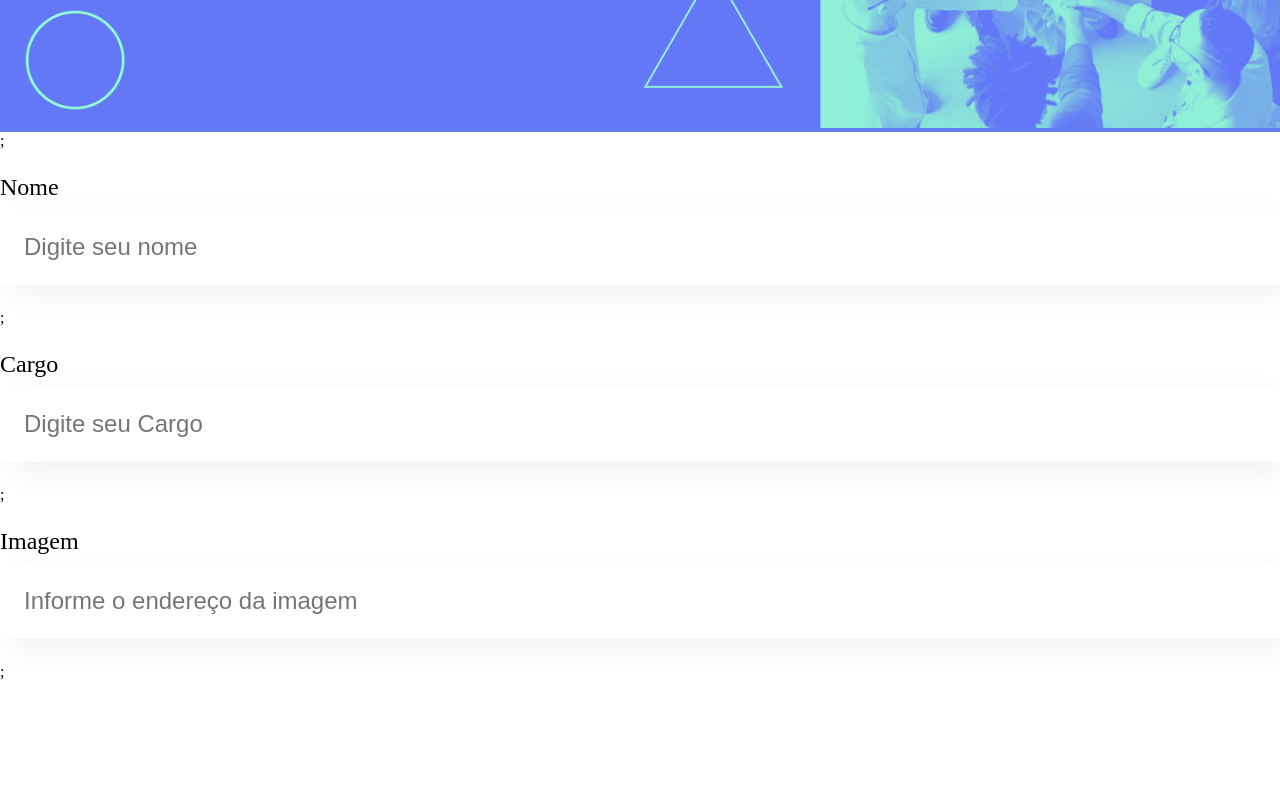
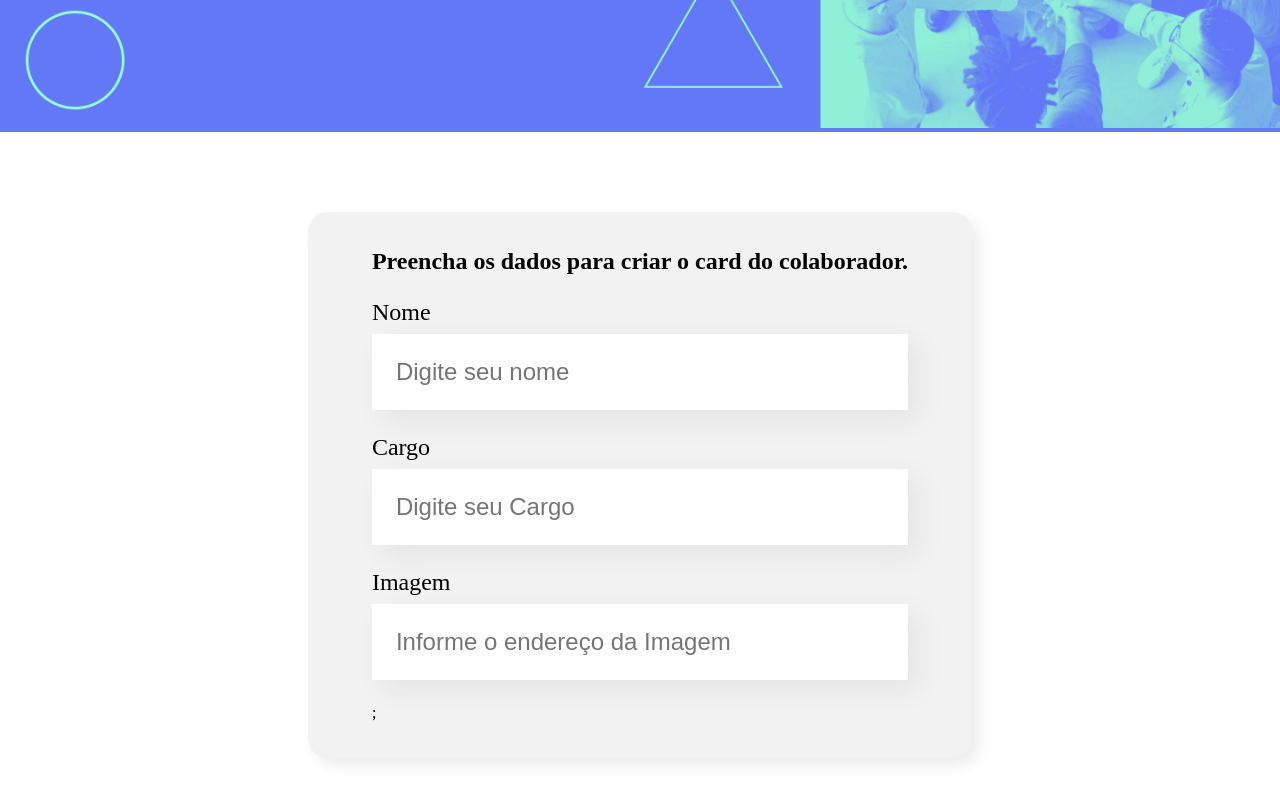
Before and after one commit to Vittor-Emanoel/Organo, a React (Create React App) app: page / in a window 1280 px wide. Shown: the part 366-1166 px from the top of the page. Before the commit the page ends 1047 px from the top, so only its background shows below. Built offline with nearby package versions, Linux system fonts and the light colour scheme.

Commit message:
Card Criado

```diff
--- a/src/App.js
+++ b/src/App.js
@@ -1,14 +1,12 @@
 import "./App.css";
 import Banner from "./componentes/Banner/index.js";
-import CampoTexto from "./componentes/CampoTexto/index.js";
+import Formulario from "./componentes/Formulario";
 
 function App() {
   return (
     <>
-      <Banner />;
-      <CampoTexto label="Nome" placeholder="Digite seu nome" />;
-      <CampoTexto label="Cargo" placeholder="Digite seu Cargo" />;
-      <CampoTexto label="Imagem" placeholder="Informe o endereço da imagem" />;
+      <Banner />
+      <Formulario />
     </>
   );
 }
--- /dev/null
+++ b/src/componentes/Formulario/Formulario.css
@@ -0,0 +1,13 @@
+.formulario {
+  display: flex;
+  justify-content: center;
+  margin: 80px 0px;
+}
+
+.formulario form {
+  max-width: 80%;
+  background-color: #f2f2f2;
+  border-radius: 20px;
+  padding: 36px 64px;
+  box-shadow: 7px 7px 15px rgba(0, 0, 0, 0.08);
+}
--- /dev/null
+++ b/src/componentes/Formulario/index.js
@@ -0,0 +1,18 @@
+import CampoTexto from "../CampoTexto";
+import "./Formulario.css";
+
+const Formulario = () => {
+  return (
+    <section className="formulario">
+      <form>
+        <h2>Preencha os dados para criar o card do colaborador.</h2>
+        <CampoTexto label="Nome" placeholder="Digite seu nome" />
+        <CampoTexto label="Cargo" placeholder="Digite seu Cargo" />
+        <CampoTexto label="Imagem" placeholder="Informe o endereço da Imagem" />
+        ;
+      </form>
+    </section>
+  );
+};
+
+export default Formulario;
--- a/src/index.js
+++ b/src/index.js
@@ -1,6 +1,6 @@
 import React from "react";
 import ReactDOM from "react-dom/client";
-import App from "./App";
+import App from "./App.js";
 
 const root = ReactDOM.createRoot(document.getElementById("root"));
 root.render(
```
